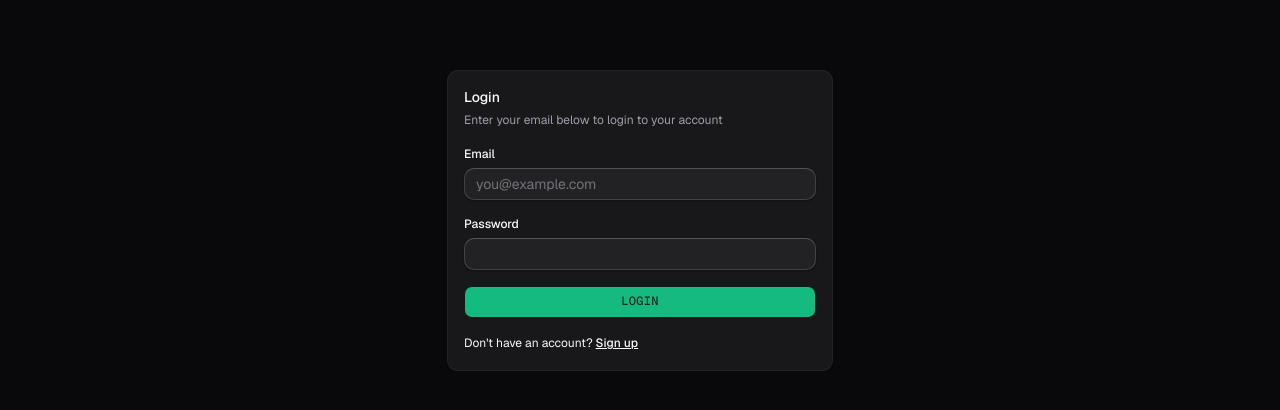
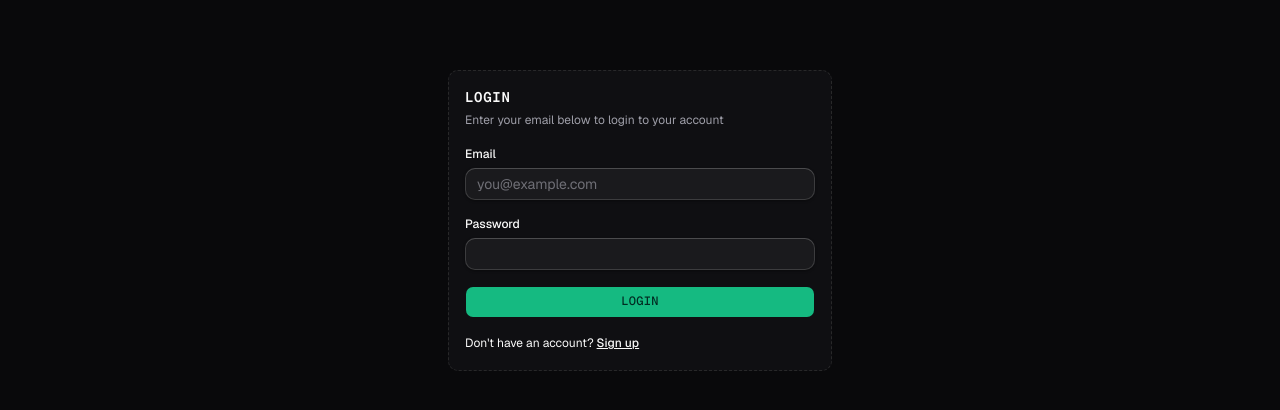
Before and after one commit to vaishnavme/statslog, a Next.js app in the folder apps/web/: page /login in a window 1280 px wide. Shown: the part 204-614 px from the top of the page. Built offline with nearby package versions, Linux system fonts and the light colour scheme; no server answers.

Commit message:
improve: update graphs UI

```diff
--- a/apps/web/components/dashboard/browser-graph.tsx
+++ b/apps/web/components/dashboard/browser-graph.tsx
@@ -41,13 +41,16 @@ const chartConfig = {
   },
 } satisfies ChartConfig;
 
-const BrowserGraph = () => {
+interface BrowserGraphProps {
+  appId: string;
+  period: string;
+}
+
+const BrowserGraph = (props: BrowserGraphProps) => {
   return (
     <Card className="flex flex-col">
       <CardHeader className="items-center pb-0">
-        <CardTitle className="font-mono uppercase font-semibold">
-          Browser
-        </CardTitle>
+        <CardTitle>Browser</CardTitle>
       </CardHeader>
       <CardContent className="flex-1 pb-0">
         <ChartContainer
--- a/apps/web/components/dashboard/main-graph.tsx
+++ b/apps/web/components/dashboard/main-graph.tsx
@@ -117,7 +117,14 @@ const chartConfig = {
   },
 } satisfies ChartConfig;
 
-const MainGraph = () => {
+interface MainGraphProps {
+  appId: string;
+  period: string;
+}
+
+const MainGraph = (props: MainGraphProps) => {
+  const { appId, period } = props;
+
   const [activeChart, setActiveChart] =
     useState<keyof typeof chartConfig>("desktop");
 
@@ -131,7 +138,7 @@ const MainGraph = () => {
 
   return (
     <Card className="py-0">
-      <CardHeader className="flex flex-col items-stretch border-b p-0! sm:flex-row">
+      <CardHeader className="flex flex-col items-stretch border-b border-dashed p-0! sm:flex-row">
         <div className="flex items-center">
           {["desktop", "mobile"].map((key) => {
             const chart = key as keyof typeof chartConfig;
@@ -141,7 +148,7 @@ const MainGraph = () => {
                 key={chart}
                 data-active={activeChart === chart}
                 onClick={() => setActiveChart(chart)}
-                className="data-[active=true]:bg-muted/50 px-6 py-2 hover:cursor-pointer border-r"
+                className="data-[active=true]:bg-muted px-6 py-2 hover:cursor-pointer border-r border-dashed"
               >
                 <Text
                   xs
--- a/apps/web/components/dashboard/page-view-graph.tsx
+++ b/apps/web/components/dashboard/page-view-graph.tsx
@@ -41,13 +41,16 @@ const chartConfig = {
   },
 } satisfies ChartConfig;
 
-const PageViewGraph = () => {
+interface PageViewGraphProps {
+  appId: string;
+  period: string;
+}
+
+const PageViewGraph = (props: PageViewGraphProps) => {
   return (
     <Card>
       <CardHeader>
-        <CardTitle className="font-mono uppercase font-semibold">
-          Top Pages
-        </CardTitle>
+        <CardTitle>Top Pages</CardTitle>
       </CardHeader>
       <CardContent>
         <ChartContainer config={chartConfig}>
--- a/apps/web/components/ui/card.tsx
+++ b/apps/web/components/ui/card.tsx
@@ -1,6 +1,6 @@
-import * as React from "react"
+import * as React from "react";
 
-import { cn } from "@/lib/utils"
+import { cn } from "@/lib/utils";
 
 function Card({
   className,
@@ -11,10 +11,13 @@ function Card({
     <div
       data-slot="card"
       data-size={size}
-      className={cn("ring-foreground/10 bg-card text-card-foreground gap-4 overflow-hidden rounded-lg py-4 text-xs/relaxed ring-1 has-[>img:first-child]:pt-0 data-[size=sm]:gap-3 data-[size=sm]:py-3 *:[img:first-child]:rounded-t-lg *:[img:last-child]:rounded-b-lg group/card flex flex-col", className)}
+      className={cn(
+        "border border-dashed bg-muted/25 text-card-foreground gap-4 overflow-hidden rounded-lg py-4 text-xs/relaxed has-[>img:first-child]:pt-0 data-[size=sm]:gap-3 data-[size=sm]:py-3 *:[img:first-child]:rounded-t-lg *:[img:last-child]:rounded-b-lg group/card flex flex-col",
+        className
+      )}
       {...props}
     />
-  )
+  );
 }
 
 function CardHeader({ className, ...props }: React.ComponentProps<"div">) {
@@ -27,17 +30,20 @@ function CardHeader({ className, ...props }: React.ComponentProps<"div">) {
       )}
       {...props}
     />
-  )
+  );
 }
 
 function CardTitle({ className, ...props }: React.ComponentProps<"div">) {
   return (
     <div
       data-slot="card-title"
-      className={cn("text-sm font-medium", className)}
+      className={cn(
+        "text-sm font-semibold uppercase font-mono tracking-wider",
+        className
+      )}
       {...props}
     />
-  )
+  );
 }
 
 function CardDescription({ className, ...props }: React.ComponentProps<"div">) {
@@ -47,7 +53,7 @@ function CardDescription({ className, ...props }: React.ComponentProps<"div">) {
       className={cn("text-muted-foreground text-xs/relaxed", className)}
       {...props}
     />
-  )
+  );
 }
 
 function CardAction({ className, ...props }: React.ComponentProps<"div">) {
@@ -60,7 +66,7 @@ function CardAction({ className, ...props }: React.ComponentProps<"div">) {
       )}
       {...props}
     />
-  )
+  );
 }
 
 function CardContent({ className, ...props }: React.ComponentProps<"div">) {
@@ -70,17 +76,20 @@ function CardContent({ className, ...props }: React.ComponentProps<"div">) {
       className={cn("px-4 group-data-[size=sm]/card:px-3", className)}
       {...props}
     />
-  )
+  );
 }
 
 function CardFooter({ className, ...props }: React.ComponentProps<"div">) {
   return (
     <div
       data-slot="card-footer"
-      className={cn("rounded-b-lg px-4 group-data-[size=sm]/card:px-3 [.border-t]:pt-4 group-data-[size=sm]/card:[.border-t]:pt-3 flex items-center", className)}
+      className={cn(
+        "rounded-b-lg px-4 group-data-[size=sm]/card:px-3 [.border-t]:pt-4 group-data-[size=sm]/card:[.border-t]:pt-3 flex items-center",
+        className
+      )}
       {...props}
     />
-  )
+  );
 }
 
 export {
@@ -91,4 +100,4 @@ export {
   CardAction,
   CardDescription,
   CardContent,
-}
+};
--- a/apps/web/pages/dashboard/[appId].tsx
+++ b/apps/web/pages/dashboard/[appId].tsx
@@ -6,11 +6,18 @@ import useUserStore from "@/store/user-store";
 import { processErrorResponse } from "@/lib/utils";
 import { Project } from "@/store/project-store";
 import { Text } from "@/components/ui/text";
+import TimePeriodSelect, {
+  TimePeriod,
+} from "@/components/dashboard/time-period-select";
+import MainGraph from "@/components/dashboard/main-graph";
+import PageViewGraph from "@/components/dashboard/page-view-graph";
+import BrowserGraph from "@/components/dashboard/browser-graph";
 
 const ProjectDashboard = () => {
   const router = useRouter();
   const user = useUserStore((state) => state.user);
 
+  const [period, setPeriod] = useState<TimePeriod>("7d");
   const [project, setProject] = useState<Project | null>(null);
   const [loading, setLoading] = useState<boolean>(false);
 
@@ -45,8 +52,8 @@ const ProjectDashboard = () => {
       ) : null}
 
       {!loading && project?.id ? (
-        <div className="space-y-4">
-          <div className="flex items-center justify-between px-2 py-4 sm:px-0">
+        <div className="pb-20">
+          <div className="flex items-start justify-between px-4 py-4 sm:px-0">
             <div>
               <Text sm medium className="font-mono uppercase tracking-wider">
                 {project.name || "Project Dashboard"}
@@ -54,6 +61,16 @@ const ProjectDashboard = () => {
               <Text xs medium className="font-mono text-muted-foreground">
                 {project.domain}
               </Text>
+            </div>
+            <TimePeriodSelect value={period} onChange={setPeriod} />
+          </div>
+
+          <div className="space-y-6 px-4 md:px-0">
+            <MainGraph appId={project.appId} period={period} />
+
+            <div className="grid grid-cols-1 md:grid-cols-2 gap-6">
+              <PageViewGraph appId={project.appId} period={period} />
+              <BrowserGraph appId={project.appId} period={period} />
             </div>
           </div>
         </div>
--- a/apps/web/styles/globals.css
+++ b/apps/web/styles/globals.css
@@ -101,11 +101,11 @@
   --border: oklch(1 0 0 / 10%);
   --input: oklch(1 0 0 / 15%);
   --ring: oklch(0.552 0.016 285.938);
-  --chart-1: oklch(0.85 0.13 165);
-  --chart-2: oklch(0.77 0.15 163);
-  --chart-3: oklch(0.7 0.15 162);
-  --chart-4: oklch(0.6 0.13 163);
-  --chart-5: oklch(0.51 0.1 166);
+  --chart-1: var(--color-blue-300);
+  --chart-2: var(--color-blue-500);
+  --chart-3: var(--color-blue-600);
+  --chart-4: var(--color-blue-700);
+  --chart-5: var(--color-blue-800);
   --sidebar: oklch(0.21 0.006 285.885);
   --sidebar-foreground: oklch(0.985 0 0);
   --sidebar-primary: oklch(0.77 0.15 163);
```
